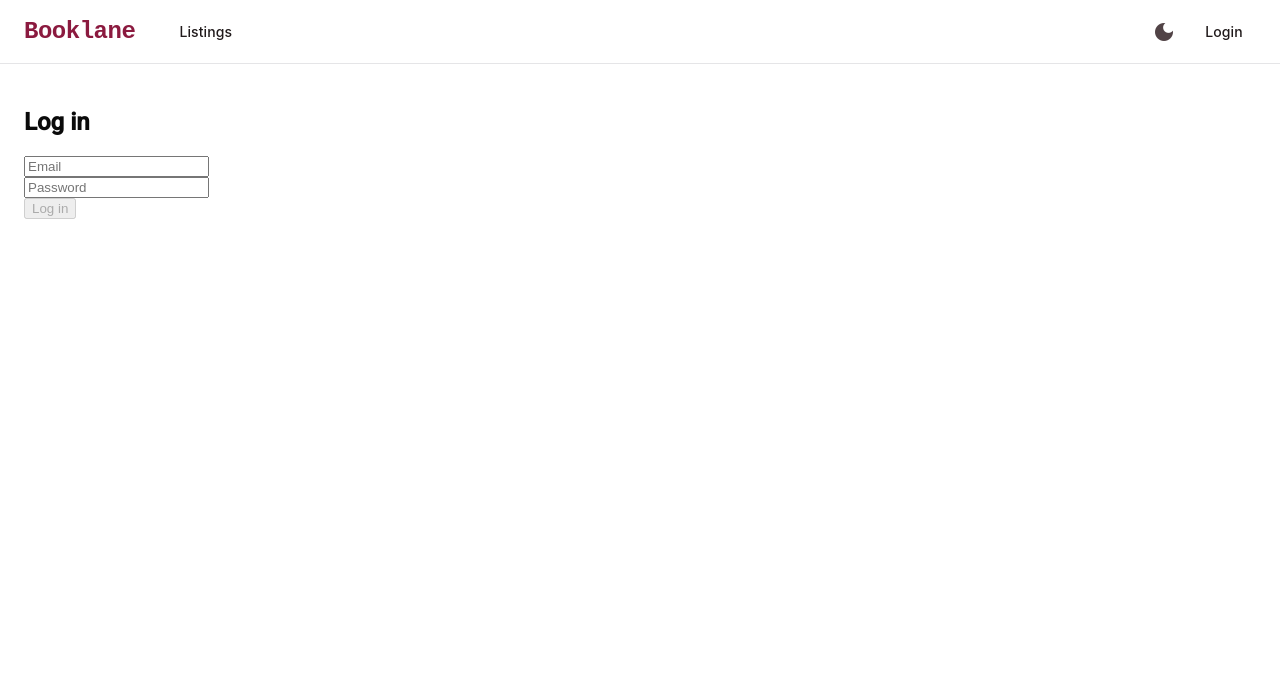
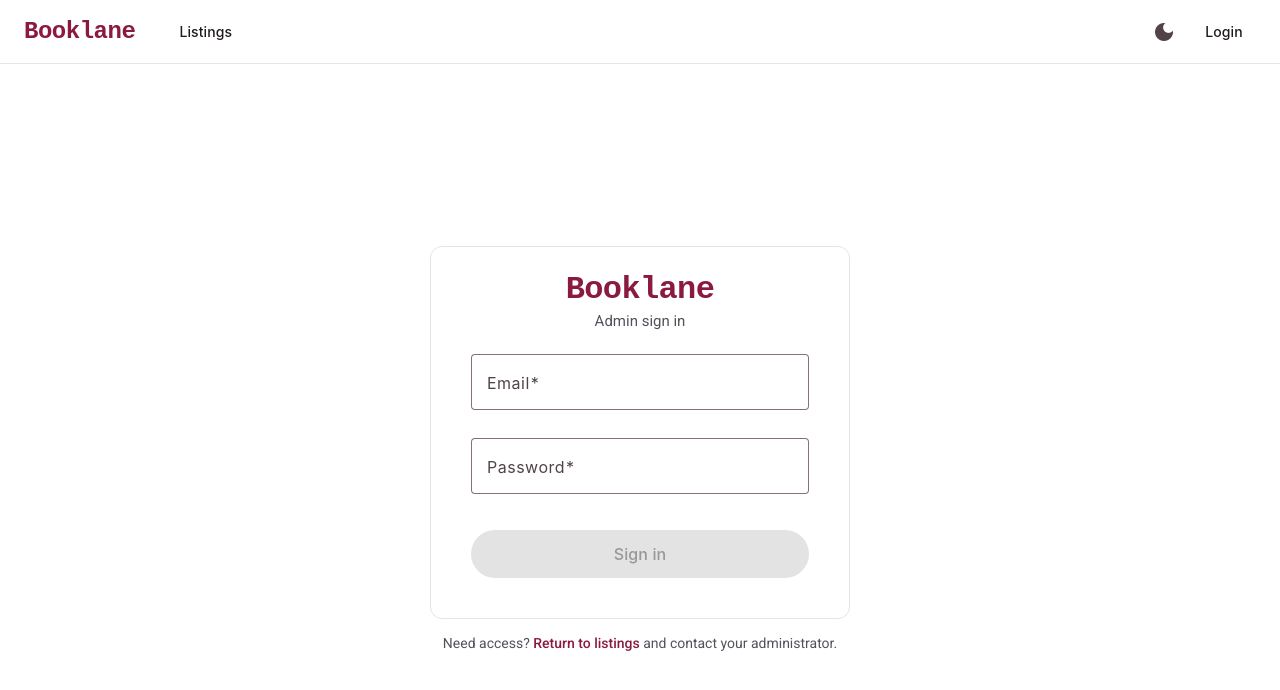
Before and after one commit to j-naim/Booklane, an Angular app in the folder app_admin/: page /login in a window 1280 px wide. Shown: the top 690 px of the page. Built offline with nearby package versions, Linux system fonts and the light colour scheme.

Commit message:
Restyle login page with Material card and burgundy wordmark

```diff
--- /dev/null
+++ b/app_admin/src/app/login/login.component.css
@@ -0,0 +1,79 @@
+.login-container {
+  display: flex;
+  flex-direction: column;
+  align-items: center;
+  justify-content: center;
+  min-height: calc(100vh - 128px);
+  padding: var(--space-6);
+  gap: var(--space-4);
+}
+
+.login-card {
+  width: 100%;
+  max-width: 420px;
+  background: var(--bg-elevated);
+  border-color: var(--border-subtle);
+  padding: var(--space-6);
+}
+
+.brand-area {
+  text-align: center;
+  margin-bottom: var(--space-6);
+}
+
+.brand-wordmark {
+  font-family: var(--font-wordmark);
+  font-size: 2rem;
+  font-weight: 700;
+  color: var(--accent);
+  letter-spacing: -0.02em;
+  display: block;
+}
+
+.brand-subtitle {
+  color: var(--text-secondary);
+  margin: var(--space-1) 0 0 0;
+  font-size: 0.9375rem;
+}
+
+.login-form {
+  display: flex;
+  flex-direction: column;
+  gap: var(--space-2);
+}
+
+.submit-button {
+  margin-top: var(--space-2);
+  height: 48px;
+  font-size: 1rem;
+}
+
+.inline-error {
+  display: flex;
+  align-items: center;
+  gap: var(--space-2);
+  color: var(--error);
+  background: color-mix(in srgb, var(--error) 8%, transparent);
+  border-radius: var(--radius-sm);
+  padding: var(--space-3);
+  font-size: 0.875rem;
+  margin-top: var(--space-2);
+}
+
+.help-text {
+  color: var(--text-secondary);
+  font-size: 0.875rem;
+  text-align: center;
+  margin: 0;
+}
+
+.help-text a {
+  color: var(--accent);
+  text-decoration: none;
+  font-weight: 500;
+}
+
+.help-text a:hover {
+  color: var(--accent-hover);
+  text-decoration: underline;
+}
--- a/app_admin/src/app/login/login.component.html
+++ b/app_admin/src/app/login/login.component.html
@@ -1,37 +1,55 @@
-<h2>Log in</h2>
+<div class="login-container">
+  <mat-card appearance="outlined" class="login-card">
+    <div class="brand-area">
+      <span class="brand-wordmark">Booklane</span>
+      <p class="brand-subtitle">Admin sign in</p>
+    </div>
 
-<form [formGroup]="loginForm" (ngSubmit)="onSubmit()">
-  <div>
-    <input
-      type="email"
-      formControlName="email"
-      placeholder="Email"
-      autocomplete="username"
-    />
-    <div *ngIf="loginForm.controls.email.touched && loginForm.controls.email.invalid">
-      <small *ngIf="loginForm.controls.email.errors?.['required']">Email is required.</small>
-      <small *ngIf="loginForm.controls.email.errors?.['email']">Enter a valid email.</small>
-    </div>
-  </div>
+    <mat-card-content>
+      <form [formGroup]="loginForm" (ngSubmit)="onSubmit()" class="login-form">
+        <mat-form-field appearance="outline">
+          <mat-label>Email</mat-label>
+          <input matInput type="email" formControlName="email" autocomplete="username" />
+          @if (loginForm.controls.email.touched && loginForm.controls.email.invalid) {
+            @if (loginForm.controls.email.errors?.['required']) {
+              <mat-error>Email is required.</mat-error>
+            }
+            @if (loginForm.controls.email.errors?.['email']) {
+              <mat-error>Enter a valid email.</mat-error>
+            }
+          }
+        </mat-form-field>
 
-  <div>
-    <input
-      type="password"
-      formControlName="password"
-      placeholder="Password"
-      autocomplete="current-password"
-    />
-    <div *ngIf="loginForm.controls.password.touched && loginForm.controls.password.invalid">
-      <small *ngIf="loginForm.controls.password.errors?.['required']">Password is required.</small>
-      <small *ngIf="loginForm.controls.password.errors?.['minlength']">Password must be at least 8 characters.</small>
-    </div>
-  </div>
+        <mat-form-field appearance="outline">
+          <mat-label>Password</mat-label>
+          <input matInput type="password" formControlName="password" autocomplete="current-password" />
+          @if (loginForm.controls.password.touched && loginForm.controls.password.invalid) {
+            @if (loginForm.controls.password.errors?.['required']) {
+              <mat-error>Password is required.</mat-error>
+            }
+            @if (loginForm.controls.password.errors?.['minlength']) {
+              <mat-error>Password must be at least 8 characters.</mat-error>
+            }
+          }
+        </mat-form-field>
 
-  <button type="submit" [disabled]="loginForm.invalid || isSubmitting">
-    {{ isSubmitting ? 'Logging in...' : 'Log in' }}
-  </button>
+        @if (errorMessage) {
+          <div class="inline-error">
+            <mat-icon>error_outline</mat-icon>
+            <span>{{ errorMessage }}</span>
+          </div>
+        }
 
-  <div *ngIf="errorMessage" class="error">
-    {{ errorMessage }}
-  </div>
-</form>
+        <button mat-flat-button color="primary" type="submit" [disabled]="loginForm.invalid || isSubmitting" class="submit-button">
+          {{ isSubmitting ? 'Signing in...' : 'Sign in' }}
+        </button>
+      </form>
+    </mat-card-content>
+  </mat-card>
+
+  <p class="help-text">
+    Need access?
+    <a routerLink="/">Return to listings</a>
+    and contact your administrator.
+  </p>
+</div>
```
Also changed, not shown: app_admin/src/app/login/login.component.ts (+18 -3 lines).
